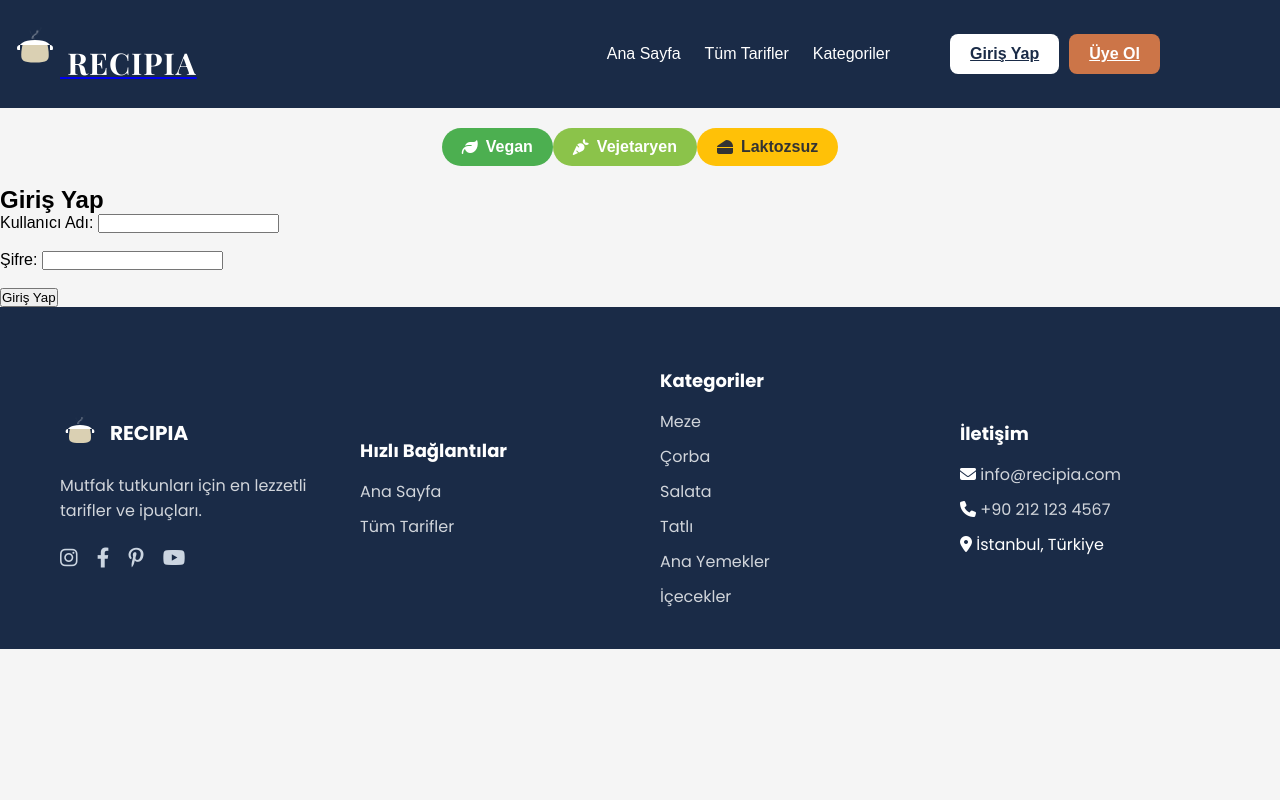
After one commit to ceyda3707/NYPII-Proje, a Flask app: page /login in a window 1280 px wide. The commit adds this page. Run offline with Flask 3, Linux system fonts and the light colour scheme.

Commit message:
filtreleme yapıldı

```diff
--- a/app.py
+++ b/app.py
@@ -4,7 +4,7 @@ from flask import Flask, render_template, request, redirect, url_for
 from extensions import db
 from model import YemekTarifi, TurkTarifi
 from model import User
-
+from flask_login import LoginManager, current_user, login_user , current_user
 app = Flask(__name__)
 
 app.config['SQLALCHEMY_DATABASE_URI'] = os.getenv(
@@ -18,8 +18,251 @@ app.config['SQLALCHEMY_BINDS'] = {
 app.config['SQLALCHEMY_TRACK_MODIFICATIONS'] = False
 
 db.init_app(app)
+import sqlite3
 
-# Veritabanı bağlantı test route'u
+def tarif_etiketlerini_belirle(malzeme_metni, veritabani='tarifler.db'):
+    malzeme_metni = malzeme_metni.lower()
+
+    # Etiket için referans listeleri
+    vegan_olmayanlar = ["et", "tavuk", "peynir", "süt", "yoğurt", "balık", "yumurta", "bal"]
+    laktoz_icerikliler = ["süt", "peynir", "yoğurt", "krema", "tereyağı"]
+    et_ve_baliklar = ["et", "tavuk", "balık", "sucuk", "pastırma", "jambon", "kıyma"]
+
+    bulunan_malzemeler = []
+
+    # Veritabanına bağlan ve malzeme isimlerini çek
+    if veritabani == 'tarifler.db':
+        conn = sqlite3.connect('tarifler.db')
+        cursor = conn.cursor()
+        cursor.execute("SELECT name FROM ingredients")
+        tum_malzemeler = [row[0].lower() for row in cursor.fetchall()]
+    elif veritabani == 'turk_tarifleri.db':
+        conn = sqlite3.connect('turk_tarifleri.db')
+        cursor = conn.cursor()
+        cursor.execute("SELECT isim FROM malzemeler")
+        tum_malzemeler = [row[0].lower() for row in cursor.fetchall()]
+    else:
+        return []  # Geçersiz veritabanı adı
+    conn.close()
+
+    # Metindeki geçen malzemeleri bul
+    gecen_malzemeler = []
+    for malzeme in tum_malzemeler:
+        if malzeme in malzeme_metni:
+            gecen_malzemeler.append(malzeme)
+
+    # Etiket kontrolü
+    if all(urun not in malzeme_metni for urun in vegan_olmayanlar):
+        bulunan_malzemeler.append("vegan")
+
+    if all(urun not in malzeme_metni for urun in laktoz_icerikliler):
+        bulunan_malzemeler.append("laktozsuz")
+
+    if all(urun not in malzeme_metni for urun in et_ve_baliklar):
+        bulunan_malzemeler.append("vejetaryen")
+
+    # Hem malzemeleri hem de uygun etiketleri birlikte döndür
+    return {
+        "gecen_malzemeler": gecen_malzemeler,
+        "etiketler": bulunan_malzemeler
+    }
+def etiket_id_getir(conn, etiket_adi):
+    cursor = conn.cursor()
+    cursor.execute("SELECT id FROM etiketler WHERE ad = ?", (etiket_adi,))
+    sonuc = cursor.fetchone()
+    if sonuc:
+        return sonuc[0]
+    else:
+        cursor.execute("INSERT INTO etiketler (ad) VALUES (?)", (etiket_adi,))
+        conn.commit()
+        return cursor.lastrowid
+def tum_tarifleri_etiketle(veritabani='tarifler.db'):
+    import sqlite3
+
+    conn = sqlite3.connect(veritabani)
+    cursor = conn.cursor()
+
+    # Tüm tarifleri çek
+    cursor.execute("SELECT id FROM yemek_tarifleri")
+    tarifler = cursor.fetchall()
+
+    for (tarif_id,) in tarifler:
+        # Bu tarifin malzemelerini bul
+        cursor.execute("""
+            SELECT ingredients.name
+            FROM recipe_ingredients
+            JOIN ingredients ON recipe_ingredients.ingredient_id = ingredients.id
+            WHERE recipe_ingredients.recipe_id = ?
+        """, (tarif_id,))
+        malzemeler = [row[0].lower() for row in cursor.fetchall()]
+        malzeme_metni = ' '.join(malzemeler)
+
+        # Etiketleri belirle
+        sonuc = tarif_etiketlerini_belirle(malzeme_metni, veritabani)
+        etiketler = sonuc['etiketler']
+
+        for etiket in etiketler:
+            etiket_id = etiket_id_getir(conn, etiket)
+
+            # Aynı etiket daha önce eklenmiş mi?
+            cursor.execute("SELECT 1 FROM tarif_etiketleri WHERE tarif_id = ? AND etiket_id = ?", (tarif_id, etiket_id))
+            if not cursor.fetchone():
+                cursor.execute("INSERT INTO tarif_etiketleri (tarif_id, etiket_id) VALUES (?, ?)", (tarif_id, etiket_id))
+
+    conn.commit()
+    conn.close()
+
+
+def get_db_connection():
+    conn = sqlite3.connect("C:/Users/user/OneDrive/Desktop/NYPII-Proje/tarifler.db")
+    conn.row_factory = sqlite3.Row  # Sözlük gibi erişim sağlar
+    return conn
+
+def tarif_etiketlerini_guncelle(tarif_id, veritabani='tarifler.db'):
+    conn = sqlite3.connect(veritabani)
+    cursor = conn.cursor()
+
+    # Tarifin malzemelerini al
+    if veritabani == 'tarifler.db':
+        cursor.execute("SELECT malzemeler FROM yemek_tarifleri WHERE id = ?", (tarif_id,))
+    elif veritabani == 'turk_tarifleri.db':
+        cursor.execute("SELECT malzemeler FROM tarifler WHERE id = ?", (tarif_id,))
+    else:
+        conn.close()
+        return False
+
+    row = cursor.fetchone()
+    if not row or not row[0]:  # Malzemeler boşsa
+        conn.close()
+        return False
+
+    malzemeler = row[0]
+    etiketler = tarif_etiketlerini_belirle(malzemeler, veritabani)
+    print(f"Tarif ID: {tarif_id}, Bulunan etiketler: {etiketler}")
+
+    # Eski etiketleri sil
+    cursor.execute("DELETE FROM tarif_etiketleri WHERE tarif_id = ?", (tarif_id,))
+
+    # Her etiket için:
+    for etiket in etiketler:
+        # Önce etiketin ID'sini bul veya oluştur
+        cursor.execute("SELECT id FROM etiketler WHERE ad = ?", (etiket,))
+        etiket_row = cursor.fetchone()
+
+        if etiket_row:
+            etiket_id = etiket_row[0]
+        else:
+            # Etiket yoksa yeni oluştur
+            cursor.execute("INSERT INTO etiketler (ad) VALUES (?)", (etiket,))
+            etiket_id = cursor.lastrowid
+
+        # Tarif-etiket ilişkisini ekle
+        cursor.execute("INSERT INTO tarif_etiketleri (tarif_id, etiket_id) VALUES (?, ?)",
+                      (tarif_id, etiket_id))
+
+    conn.commit()
+    conn.close()
+    return True
+
+@app.route('/filtreli/<etiket>')
+def filtreli_tarifler(etiket):
+    conn = get_db_connection()
+    cursor = conn.cursor()
+
+    # Etiket ID'sini al
+    cursor.execute("SELECT id FROM etiketler WHERE ad = ?", (etiket,))
+    etiket_id = cursor.fetchone()
+
+    if not etiket_id:
+        conn.close()
+        return "Geçersiz etiket", 404
+
+    # Etikete göre tarifleri getir
+    cursor.execute("""
+        SELECT t.* FROM yemek_tarifleri t
+        JOIN tarif_etiketleri te ON t.id = te.tarif_id
+        WHERE te.etiket_id = ?
+    """, (etiket_id[0],))
+
+    rows = cursor.fetchall()
+    tarifler = []
+
+    for row in rows:
+        tarif = dict(row)
+
+        # Malzemeleri getir
+        cursor.execute("""
+            SELECT m.name FROM ingredients m
+            JOIN recipe_ingredients ri ON m.id = ri.ingredient_id
+            WHERE ri.recipe_id = ?
+        """, (tarif['id'],))
+        malzemeler = [m[0] for m in cursor.fetchall()]
+        tarif['malzemeler'] = ','.join(malzemeler)
+
+        # Etiketleri getir
+        cursor.execute("""
+            SELECT e.ad FROM etiketler e
+            JOIN tarif_etiketleri te ON e.id = te.etiket_id
+            WHERE te.tarif_id = ?
+        """, (tarif['id'],))
+        tarif['etiketler'] = [e[0] for e in cursor.fetchall()]
+
+        tarifler.append(tarif)
+
+    conn.close()
+
+    return render_template('filtreli_tarifler.html',
+                           tarifler=tarifler,
+                           etiket=etiket,
+                           sayfa_basligi=f"{etiket.capitalize()} Tarifler")
+
+    # Filtrelenmiş tarifler için özel bir şablon kullanın
+    return render_template('filtreli_tarifler.html',
+                         tarifler=tarifler,
+                         etiket=etiket,
+                         sayfa_basligi=f"{etiket.capitalize()} Tarifler")
+login_manager = LoginManager()
+login_manager.init_app(app)
+
+# current_user'ı tüm şablonlara otomatik aktar
+@app.context_processor
+def inject_user():
+    return dict(current_user=current_user)
+@app.route('/tarif/ekle', methods=['POST'])
+def tarif_ekle():
+    if request.method == 'POST':
+        isim = request.form['isim']
+        kategori = request.form['kategori']
+        bolge = request.form['bolge']
+        tarif = request.form['tarif']
+        resim_url = request.form['resim_url']
+
+        conn = get_db_connection()
+        cursor = conn.cursor()
+        cursor.execute("""
+            INSERT INTO yemek_tarifleri (isim, kategori, bolge, tarif , resim_url)
+            VALUES (?, ?, ?, ?, ?)
+        """, (isim, kategori, bolge, tarif , resim_url))
+
+        tarif_id = cursor.lastrowid
+        tarif_etiketlerini_guncelle(tarif_id)
+
+        conn.commit()
+        conn.close()
+
+        return redirect(url_for('yemek_tarifleri'))
+@app.route('/login', methods=['GET', 'POST'])
+def login():
+    if request.method == 'POST':
+        user = User.query.filter_by(username=request.form['username']).first()
+        if user and user.password == request.form['password']:
+            login_user(user)
+            return redirect(url_for('index'))
+    return render_template('login.html')
+@login_manager.user_loader
+def load_user(user_id):
+    return User.query.get(int(user_id))
+
 @app.route('/test')
 def test_db():
     with app.app_context():
@@ -55,13 +298,23 @@ def tarifler():
     conn = sqlite3.connect("turk_tarifleri.db")
     cursor = conn.cursor()
     cursor.execute("SELECT id, isim, kategori, bolge, malzemeler, tarif, resim_url FROM tarifler")
-    tarifler = cursor.fetchall()
+    kolonlar = ["id", "isim", "kategori", "bolge", "malzemeler", "tarif", "resim_url"]
+    tarifler = [dict(zip(kolonlar, row)) for row in cursor.fetchall()]
+
     conn.close()
     return render_template("tarifler.html", tarifler=tarifler)
+
+@app.route("/kategoriler")
+def kategoriler():
+    kategoriler = ["Meze", "Çorba", "Salata", "Tatlı", "Ana Yemek", "İçecek"]
+    return render_template("tarifler.html", kategoriler=kategoriler, tarifler=[])
+
 
 @app.route("/tarif/<int:tarif_id>")
 def tarif_detay(tarif_id):
     conn = sqlite3.connect("turk_tarifleri.db")
+    conn.row_factory = sqlite3.Row
+
     cursor = conn.cursor()
     cursor.execute("SELECT * FROM tarifler WHERE id = ?", (tarif_id,))
     tarif = cursor.fetchone()
@@ -74,3 +327,4 @@ def tarif_detay(tarif_id):
 
 if __name__ == '__main__':
     app.run(debug=True)
+filtreli_tarifler
--- a/static/style.css
+++ b/static/style.css
@@ -184,7 +184,44 @@ body {
     text-align: left; /* Yazıyı sola yaslar */
     white-space: pre-wrap; /* Satır sonlarını korur ve kelime kırılmasına izin verir */
 }
+/* Diyet filtre butonları */
+.diet-filters {
+  display: flex;
+  gap: 15px;
+  margin: 20px 0;
+  justify-content: center;
+  flex-wrap: wrap;
+}
 
+.diet-filter {
+  padding: 10px 20px;
+  border-radius: 25px;
+  text-decoration: none;
+  color: white;
+  font-weight: 600;
+  display: flex;
+  align-items: center;
+  gap: 8px;
+  transition: transform 0.3s, box-shadow 0.3s;
+}
+
+.diet-filter:hover {
+  transform: translateY(-3px);
+  box-shadow: 0 4px 8px rgba(0,0,0,0.1);
+}
+
+.diet-filter.vegan {
+  background-color: #4CAF50;
+}
+
+.diet-filter.vegetarian {
+  background-color: #8BC34A;
+}
+
+.diet-filter.lactose-free {
+  background-color: #FFC107;
+  color: #333;
+}
 /* Search Bar */
 .search-bar {
     display: flex;
--- /dev/null
+++ b/templates/base.html
@@ -0,0 +1,158 @@
+<!DOCTYPE html>
+<html lang="tr">
+<head>
+    <meta charset="UTF-8">
+    <meta name="viewport" content="width=device-width, initial-scale=1.0">
+    <title>{% block title %}Recipia - Lezzetli Tarifler{% endblock %}</title>
+
+    <!-- Favicon -->
+    <link rel="icon" href="{{ url_for('static', filename='images/favicon.ico') }}" type="image/x-icon">
+
+    <!-- Font Awesome -->
+    <link rel="stylesheet" href="https://cdnjs.cloudflare.com/ajax/libs/font-awesome/6.4.0/css/all.min.css">
+
+    <!-- Google Fonts -->
+    <link href="https://fonts.googleapis.com/css2?family=Playfair+Display:wght@700&family=Poppins:wght@300;400;500;600;700&display=swap" rel="stylesheet">
+
+    <!-- CSS -->
+    <link rel="stylesheet" href="{{ url_for('static', filename='style.css') }}">
+
+    {% block extra_css %}{% endblock %}
+</head>
+<body>
+    <!-- Header -->
+    <header class="site-header">
+        <div class="container">
+            <div class="logo">
+                <a href="{{ url_for('index') }}">
+                    <svg width="50" height="50" viewBox="0 0 200 200" xmlns="http://www.w3.org/2000/svg">
+                        <path d="M50,80 C50,80 45,100 45,120 C45,140 50,150 100,150 C150,150 155,140 155,120 C155,100 150,80 150,80 Z" fill="#dad0b3"/>
+                        <path d="M40,80 L160,80 C160,80 150,60 100,60 C50,60 40,80 40,80 Z" fill="#ffffff"/>
+                        <path d="M40,80 C30,80 25,90 30,100 L40,100 Z" fill="#ffffff"/>
+                        <path d="M160,80 C170,80 175,90 170,100 L160,100 Z" fill="#ffffff"/>
+                        <path class="steam steam-1" d="M90,60 C90,40 110,50 110,30" stroke="#ffffff" stroke-width="4" fill="none" stroke-linecap="round"/>
+                        <path class="steam steam-2" d="M100,60 C100,45 80,40 80,25" stroke="#ffffff" stroke-width="4" fill="none" stroke-linecap="round"/>
+                        <path class="steam steam-3" d="M110,60 C110,50 120,45 125,30" stroke="#ffffff" stroke-width="4" fill="none" stroke-linecap="round"/>
+                    </svg>
+                    <span>RECIPIA</span>
+                </a>
+            </div>
+
+            <nav class="site-nav">
+                <ul>
+                    <li><a href="{{ url_for('index') }}" {% if request.path == url_for('index') %}class="active"{% endif %}>Ana Sayfa</a></li>
+                    <li><a href="{{ url_for('tarifler') }}" {% if request.path == url_for('tarifler') %}class="active"{% endif %}>Tüm Tarifler</a></li>
+                    <li><a href="{{ url_for('kategoriler') }}" {% if request.path == url_for('kategoriler') %}class="active"{% endif %}>Kategoriler</a></li>
+
+                </ul>
+            </nav>
+
+            <div class="auth-buttons">
+                {% if current_user.is_authenticated %}
+                    <a href="{{ url_for('profil') }}" class="profile-btn"><i class="fas fa-user-circle"></i> Profil</a>
+                    <a href="{{ url_for('cikis') }}" class="logout-btn">Çıkış Yap</a>
+                {% else %}
+                    <a href="{{ url_for('login') }}" class="login-btn">Giriş Yap</a>
+                    <a href="{{ url_for('register') }}" class="signup-btn">Üye Ol</a>
+                {% endif %}
+            </div>
+
+            <button class="mobile-menu-btn">
+                <i class="fas fa-bars"></i>
+            </button>
+        </div>
+    </header>
+
+    <!-- Diet Filters (Tüm sayfalarda gösterilebilir) -->
+    {% block diet_filters %}
+    <div class="diet-filters">
+        <div class="container">
+            <a href="{{ url_for('filtreli_tarifler', etiket='vegan') }}" class="diet-filter vegan {% if request.path == url_for('filtreli_tarifler', etiket='vegan') %}active{% endif %}">
+                <i class="fas fa-leaf"></i> Vegan
+            </a>
+            <a href="{{ url_for('filtreli_tarifler', etiket='vejetaryen') }}" class="diet-filter vegetarian {% if request.path == url_for('filtreli_tarifler', etiket='vejetaryen') %}active{% endif %}">
+                <i class="fas fa-carrot"></i> Vejetaryen
+            </a>
+            <a href="{{ url_for('filtreli_tarifler', etiket='laktozsuz') }}" class="diet-filter lactose-free {% if request.path == url_for('filtreli_tarifler', etiket='laktozsuz') %}active{% endif %}">
+                <i class="fas fa-cheese"></i> Laktozsuz
+            </a>
+        </div>
+    </div>
+    {% endblock %}
+
+    <!-- Main Content -->
+    <main class="main-content">
+        {% with messages = get_flashed_messages(with_categories=true) %}
+            {% if messages %}
+                <div class="flash-messages">
+                    {% for category, message in messages %}
+                        <div class="flash-{{ category }}">{{ message }}</div>
+                    {% endfor %}
+                </div>
+            {% endif %}
+        {% endwith %}
+
+        {% block content %}{% endblock %}
+    </main>
+
+    <!-- Footer -->
+    <footer class="footer">
+        <div class="container footer-container">
+            <div class="footer-section logo-section">
+                <div class="footer-logo">
+                    <svg width="40" height="40" viewBox="0 0 200 200" xmlns="http://www.w3.org/2000/svg">
+                        <path d="M50,80 C50,80 45,100 45,120 C45,140 50,150 100,150 C150,150 155,140 155,120 C155,100 150,80 150,80 Z" fill="#dad0b3"/>
+                        <path d="M40,80 L160,80 C160,80 150,60 100,60 C50,60 40,80 40,80 Z" fill="#ffffff"/>
+                        <path d="M40,80 C30,80 25,90 30,100 L40,100 Z" fill="#ffffff"/>
+                        <path d="M160,80 C170,80 175,90 170,100 L160,100 Z" fill="#ffffff"/>
+                        <path class="steam steam-1" d="M90,60 C90,40 110,50 110,30" stroke="#ffffff" stroke-width="4" fill="none" stroke-linecap="round"/>
+                        <path class="steam steam-2" d="M100,60 C100,45 80,40 80,25" stroke="#ffffff" stroke-width="4" fill="none" stroke-linecap="round"/>
+                        <path class="steam steam-3" d="M110,60 C110,50 120,45 125,30" stroke="#ffffff" stroke-width="4" fill="none" stroke-linecap="round"/>
+                    </svg>
+                    <span>RECIPIA</span>
+                </div>
+                <p class="footer-description">Mutfak tutkunları için en lezzetli tarifler ve ipuçları.</p>
+                <div class="footer-social">
+                    <a href="#"><i class="fab fa-instagram"></i></a>
+                    <a href="#"><i class="fab fa-facebook-f"></i></a>
+                    <a href="#"><i class="fab fa-pinterest-p"></i></a>
+                    <a href="#"><i class="fab fa-youtube"></i></a>
+                </div>
+            </div>
+
+            <div class="footer-section">
+                <h4>Hızlı Bağlantılar</h4>
+                <ul>
+                    <li><a href="{{ url_for('index') }}">Ana Sayfa</a></li>
+                    <li><a href="{{ url_for('tarifler') }}">Tüm Tarifler</a></li>
+
+                </ul>
+            </div>
+
+            <div class="footer-section">
+                <h4>Kategoriler</h4>
+                <ul>
+                    <li><a href="{{ url_for('kategoriler', kategoriler='Meze') }}">Meze</a></li>
+                    <li><a href="{{ url_for('kategoriler', kategoriler='Çorba') }}">Çorba</a></li>
+                    <li><a href="{{ url_for('kategoriler', kategoriler='Salata') }}">Salata</a></li>
+                    <li><a href="{{ url_for('kategoriler', kategoriler='Tatlı') }}">Tatlı </a></li>
+                    <li><a href="{{ url_for('kategoriler', kategoriler='Ana-Yemek') }}">Ana Yemekler</a></li>
+                    <li><a href="{{ url_for('kategoriler', kategoriler='icecek') }}">İçecekler</a></li>
+                </ul>
+            </div>
+
+            <div class="footer-section">
+                <h4>İletişim</h4>
+                <ul>
+                    <li><i class="fas fa-envelope"></i> <a href="mailto:info@recipia.com">info@recipia.com</a></li>
+                    <li><i class="fas fa-phone"></i> <a href="tel:+902121234567">+90 212 123 4567</a></li>
+                    <li><i class="fas fa-map-marker-alt"></i> İstanbul, Türkiye</li>
+                </ul>
+            </div>
+        </div>
+
+    <!-- JavaScript -->
+    <script src="{{ url_for('static', filename='js/main.js') }}"></script>
+    {% block extra_js %}{% endblock %}
+</body>
+</html>
--- /dev/null
+++ b/templates/login.html
@@ -0,0 +1,14 @@
+{% extends 'base.html' %}
+
+{% block content %}
+  <h2>Giriş Yap</h2>
+  <form method="POST">
+    <label for="username">Kullanıcı Adı:</label>
+    <input type="text" id="username" name="username" required><br><br>
+
+    <label for="password">Şifre:</label>
+    <input type="password" id="password" name="password" required><br><br>
+
+    <button type="submit">Giriş Yap</button>
+  </form>
+{% endblock %}
```
Also changed, not shown: etiketle.py (added, +7 -0 lines), setup_database.py (added, +68 -0 lines), templates/filtreli_tarifler.html (added, +30 -0 lines), templates/index.html (+12 -0 lines), tarifler.db, turk_tarifleri.db, 1 other file.
